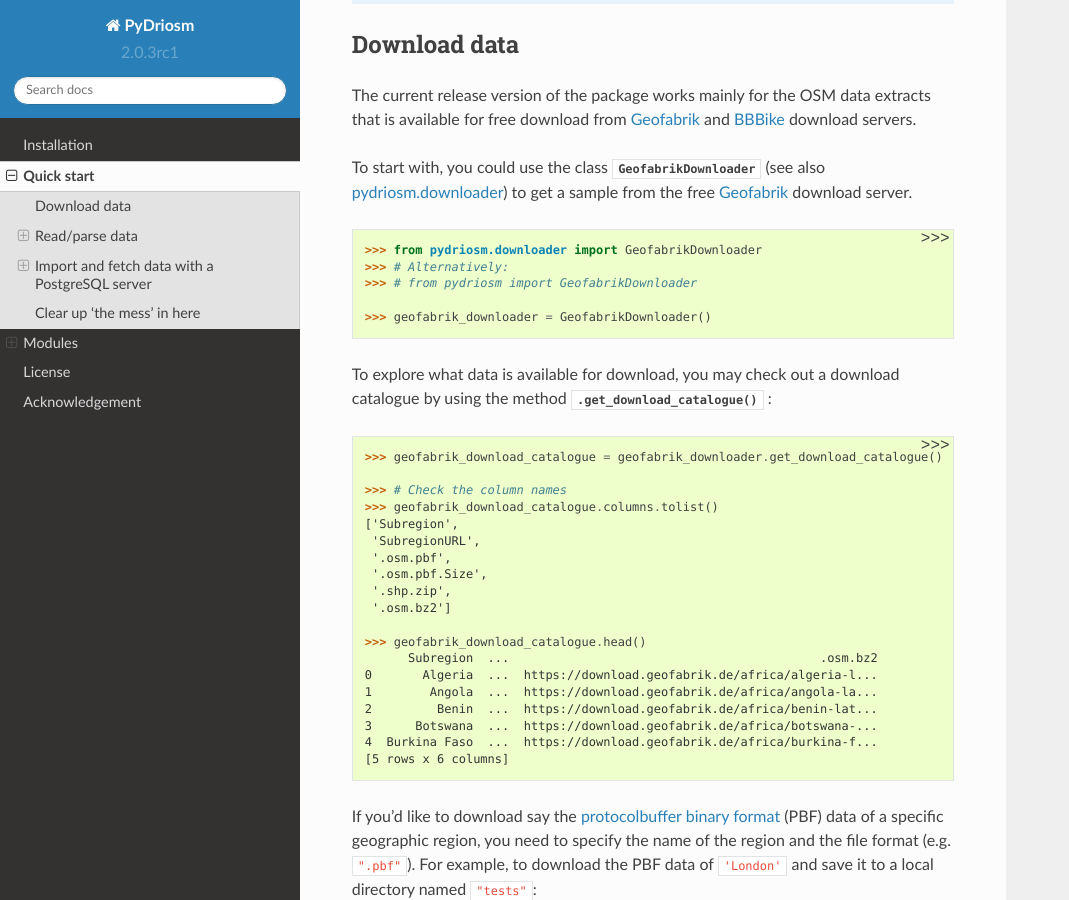
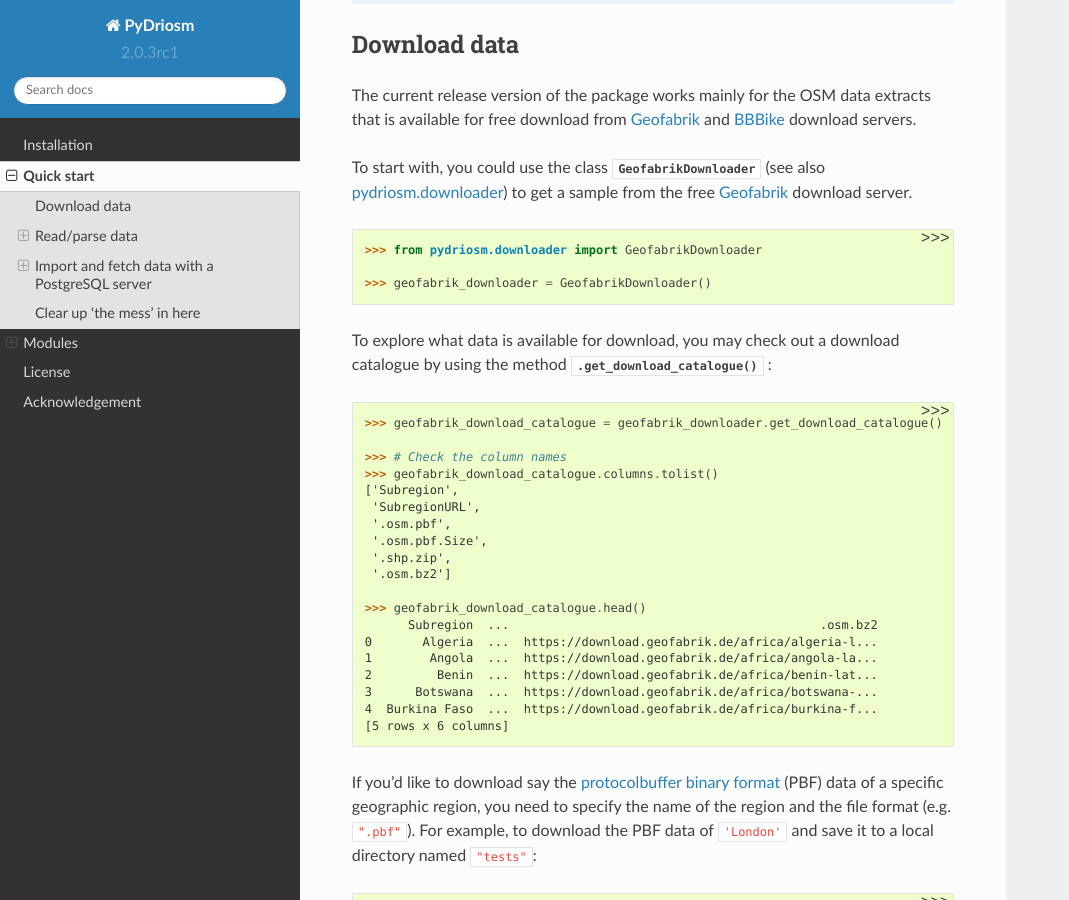
Before and after one commit to mikeqfu/pydriosm, a Sphinx documentation site: the page built from docs/source/quick-start.rst, in a window 1280 px wide and 900 px high, scrolled down 449 px. Shown: the whole window, without its empty margins (0-1069 px from the left). Built offline with Sphinx 7.4.7 and the Read the Docs theme 2.0.0, drawn with Linux system fonts in a browser that asks for light colours; some of the changed text lies outside the part shown.

Commit message:
Modify docs\source\quick-start.rst

```diff
--- a/docs/source/quick-start.rst
+++ b/docs/source/quick-start.rst
@@ -25,8 +25,6 @@ To start with, you could use the class :py:class:`GeofabrikDownloader<pydriosm.d
 .. code-block:: python
 
     >>> from pydriosm.downloader import GeofabrikDownloader
-    >>> # Alternatively:
-    >>> # from pydriosm import GeofabrikDownloader
 
     >>> geofabrik_downloader = GeofabrikDownloader()
 
@@ -149,8 +147,6 @@ To read/parse any of the downloaded data files above, you could use the class :p
 .. code-block:: python
 
     >>> from pydriosm.reader import GeofabrikReader
-    >>> # Alternatively,
-    >>> # from pydriosm import GeofabrikReader
 
     >>> geofabrik_reader = GeofabrikReader()
 
```
